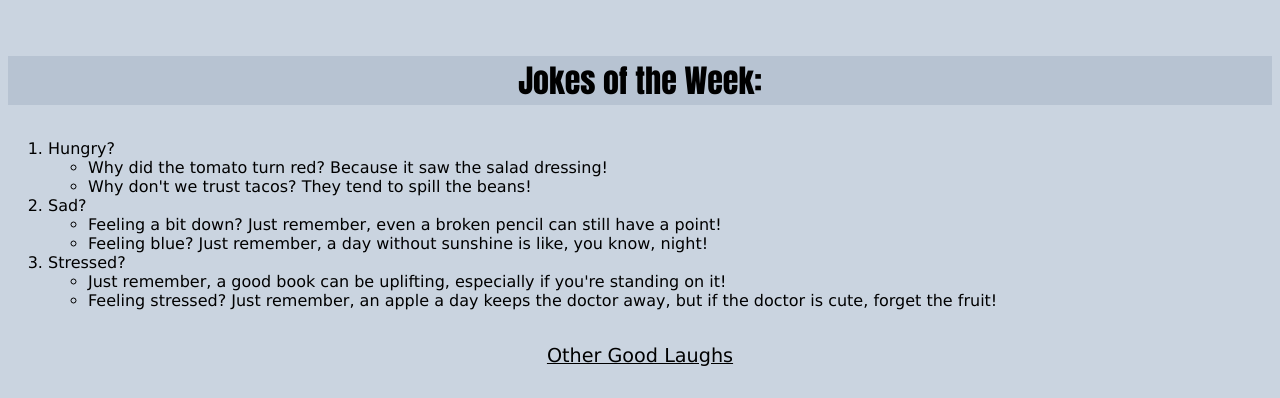
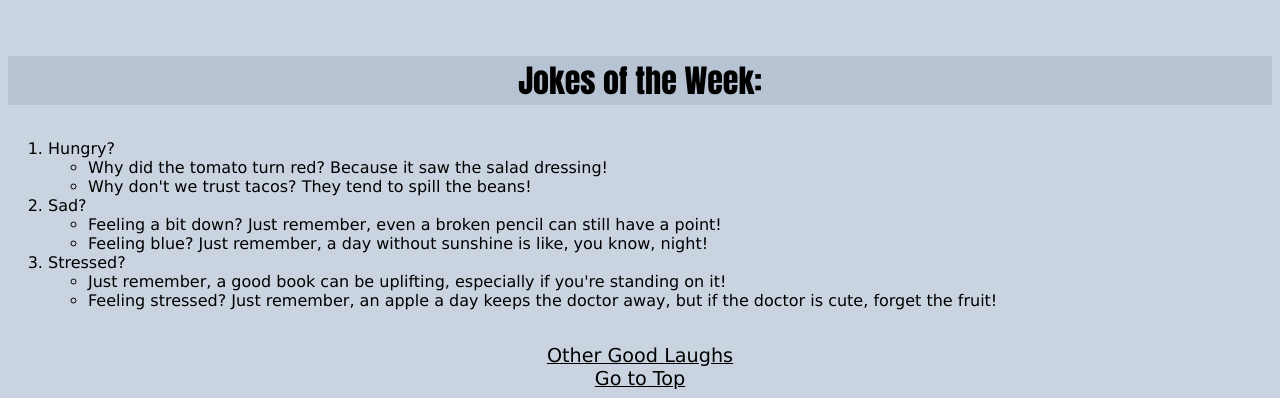
Before and after one commit to emmahelquist/iswebdevproject, a plain HTML site: page dadjokes.html in a window 1280 px wide. Shown: the part 1146-1544 px from the top of the page. Before the commit the page ends 1521 px from the top, so only its background shows below. Drawn offline with Linux system fonts and the light colour scheme.

Commit message:
Add files via upload

```diff
--- a/dadjokes.html
+++ b/dadjokes.html
@@ -44,6 +44,6 @@
 
 <br>
     <center><a href="https://www.today.com/life/dad-jokes-rcna27325" target="_blank">Other Good Laughs</a></center>
-
+    <center> <a href="#top">Go to Top</a></center>
 </body>
 </html>
```
